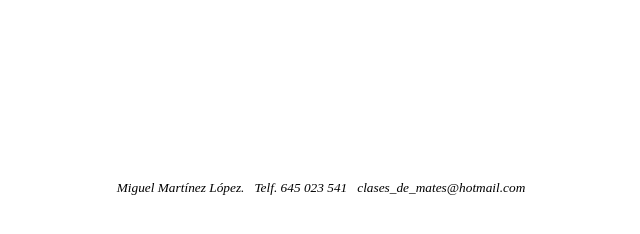
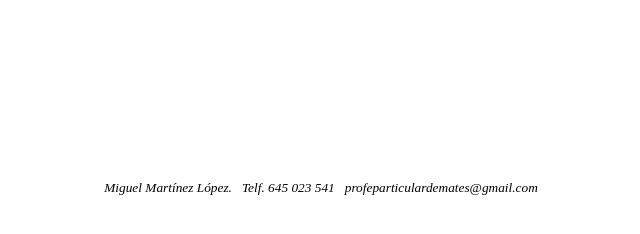
Before and after one commit to clasesdemates/clasesdemates.github.io, a plain HTML site: page contacto.html in a window 1280 px wide. Shown: the part 460-694 px from the top of the page, 319-959 px from the left. Drawn offline with Linux system fonts and the light colour scheme; files whose address does not match are found by name.

Commit message:
Update contacto.html

```diff
--- a/contacto.html
+++ b/contacto.html
@@ -90,7 +90,7 @@ Canal de Youtube: <span class="datoDeContacto">Aprender ciencias</span>
 
 
 <address id="pie_de_pagina">
-Miguel Martínez López. &nbsp; Telf. 645 023 541 &nbsp; clases_de_mates@hotmail.com
+Miguel Martínez López. &nbsp; Telf. 645 023 541 &nbsp; profeparticulardemates@gmail.com
 </address>
 
 </div> <!-- este div cierra página -->
```
